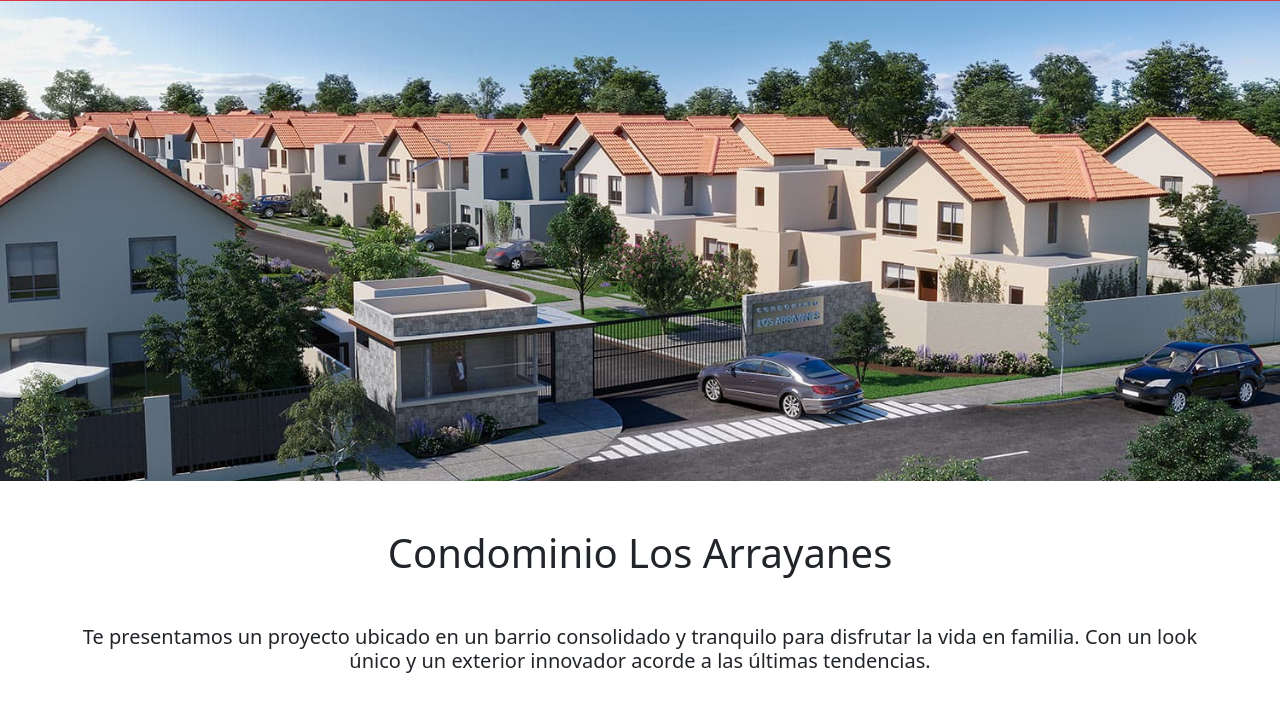
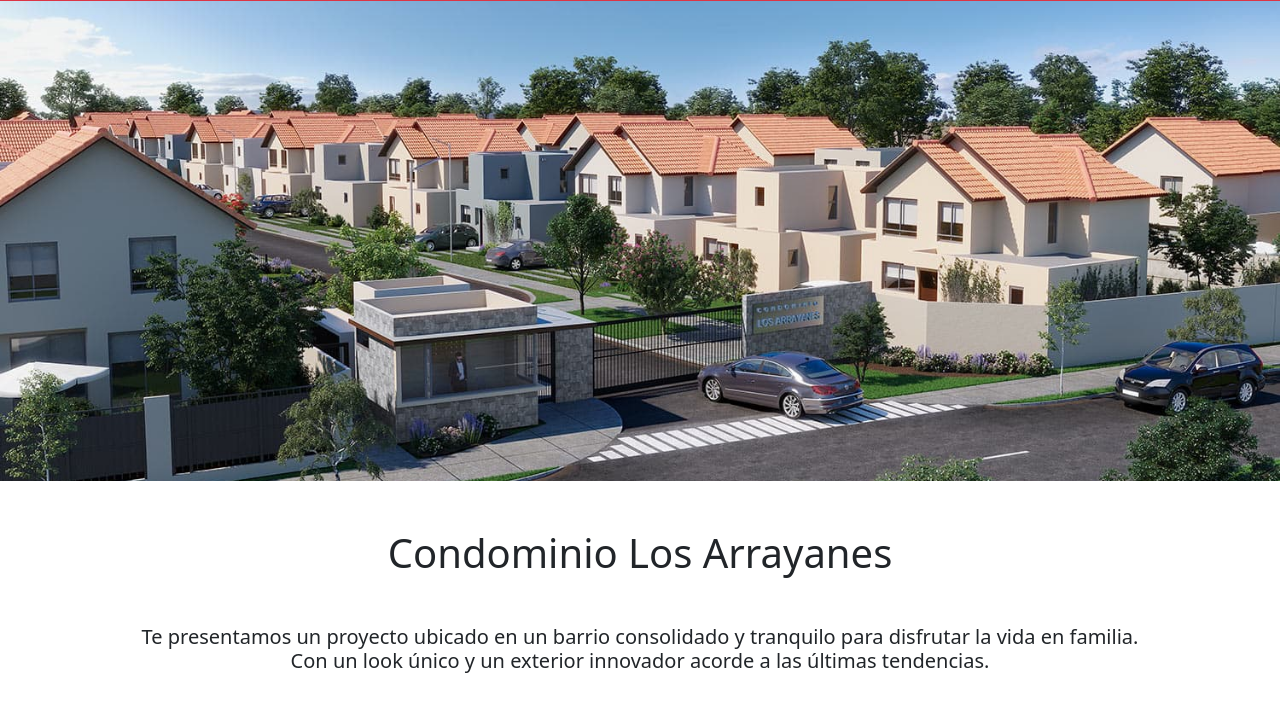
Before and after one commit to nidiaardila/Desarrollo-Web, a website: page index.html in a window 1280 px wide. Shown: the part 85-800 px from the top of the page. Drawn offline with nearby package versions, Linux system fonts and the light colour scheme.

Commit message:
Centrar textos

```diff
--- a/index.html
+++ b/index.html
@@ -74,7 +74,7 @@
         <div class="row">
           </div>
           <h1 class="mb-5">Condominio Los Arrayanes</h1>
-          <h5>Te presentamos un proyecto ubicado en un barrio consolidado y tranquilo para disfrutar la vida en familia. Con un
+          <h5 class="m-5">Te presentamos un proyecto ubicado en un barrio consolidado y tranquilo para disfrutar la vida en familia. Con un
              look único y un exterior innovador acorde a las últimas tendencias.
           </h5>
           <h5 class="m-5">Nos preocupamos de cada detalle, para darte la casa que siempre quisiste, espacios funcionales y optimización de espacios junto a
```
